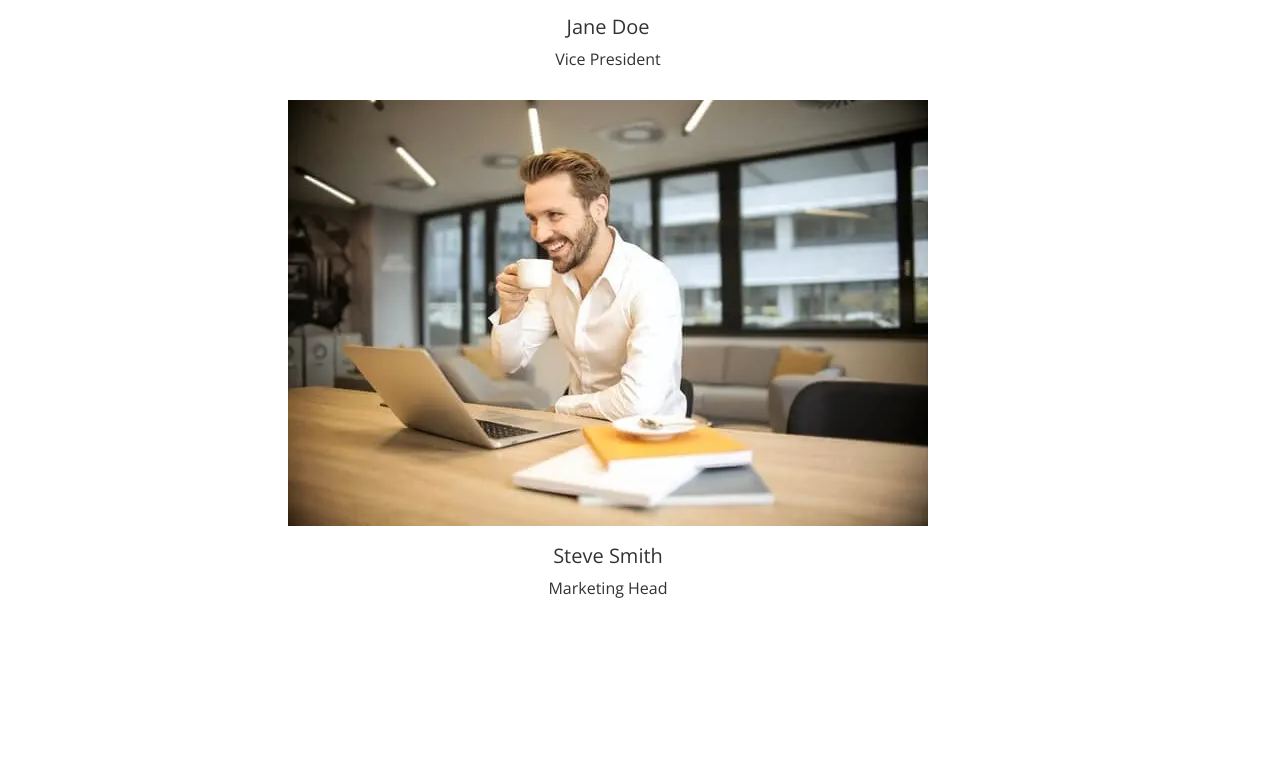
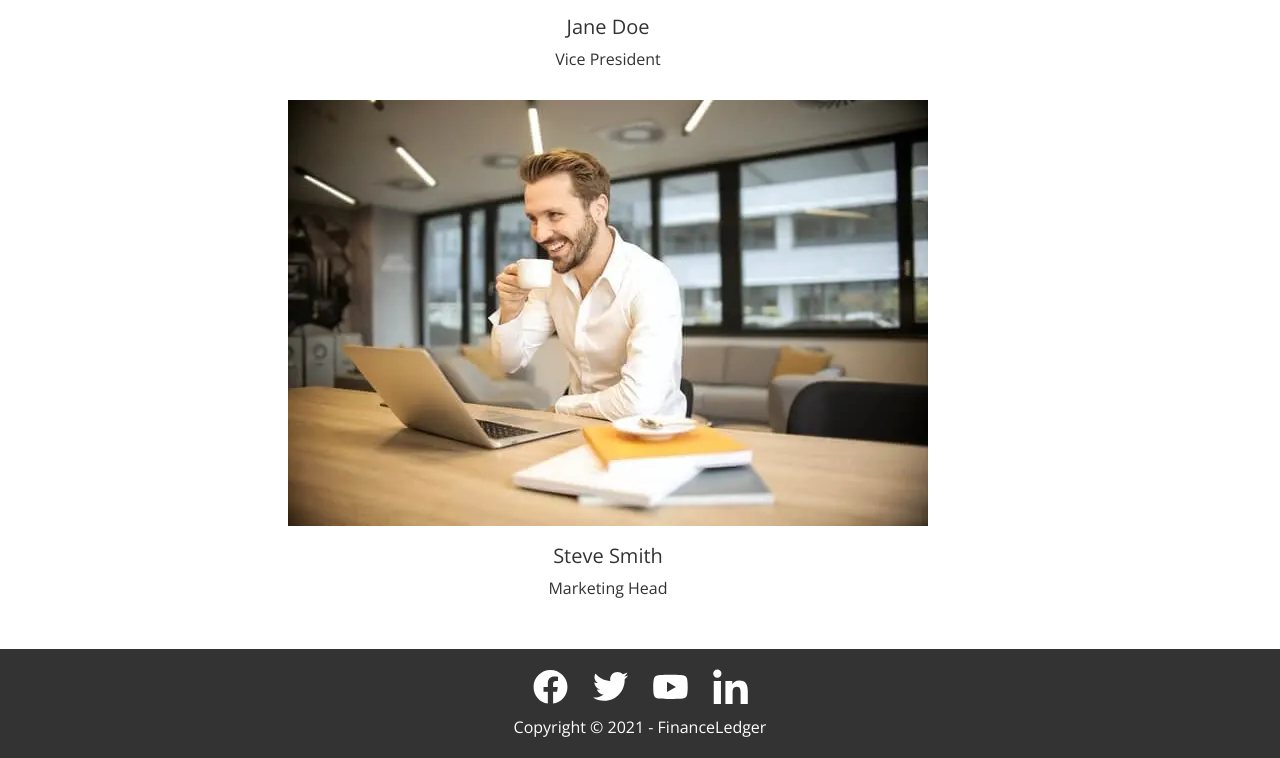
Before and after one commit to nadiakhoptiuk/finance-ledger, a website built with Parcel: page src/index.html in a window 1280 px wide. Shown: the part 5817-6575 px from the top of the page. Before the commit the page ends 6496 px from the top, so only its background shows below. Built offline with nearby package versions, Linux system fonts and the light colour scheme.

Commit message:
feature / footer

```diff
--- a/src/partials/footer.html
+++ b/src/partials/footer.html
@@ -0,0 +1,39 @@
+<footer class="footer">
+  <div class="container">
+    <ul class="company-social">
+      <li class="company-social__item">
+        <a href="" aria-label="facebook link" class="company-social__link">
+          <svg width="35" height="35">
+            <use href="../src/images/sprite.svg#facebook-icon"></use>
+          </svg>
+        </a>
+      </li>
+
+      <li class="company-social__item">
+        <a href="" aria-label="twitter link" class="company-social__link">
+          <svg width="35" height="35">
+            <use href="../src/images/sprite.svg#twitter-icon"></use>
+          </svg>
+        </a>
+      </li>
+
+      <li class="company-social__item">
+        <a href="" aria-label="youtube link" class="company-social__link">
+          <svg width="35" height="35">
+            <use href="../src/images/sprite.svg#youtube-icon"></use>
+          </svg>
+        </a>
+      </li>
+
+      <li class="company-social__item">
+        <a href="" aria-label="linkedin link" class="company-social__link">
+          <svg width="35" height="35">
+            <use href="../src/images/sprite.svg#linkedin-icon"></use>
+          </svg>
+        </a>
+      </li>
+    </ul>
+
+    <p class="footer__copyright">Copyright &copy; 2021 - FinanceLedger</p>
+  </div>
+</footer>
--- a/src/sass/layout/_footer.scss
+++ b/src/sass/layout/_footer.scss
@@ -0,0 +1,31 @@
+.footer {
+  padding: 20px 0;
+  text-align: center;
+  background-color: $textColorSecondary;
+  color: $textColorPrimary;
+}
+
+.company-social {
+  display: flex;
+  justify-content: center;
+  align-items: center;
+  margin-bottom: 12px;
+}
+
+.company-social__item:not(:last-child) {
+  margin-right: 25px;
+}
+
+.company-social__link {
+  display: block;
+  width: 100%;
+  height: 100%;
+  display: flex;
+  justify-content: center;
+  align-items: center;
+}
+
+.footer__copyright {
+  font-size: 16px;
+  line-height: 1.38;
+}
--- a/src/sass/layout/_team.scss
+++ b/src/sass/layout/_team.scss
@@ -13,7 +13,7 @@
   flex-wrap: wrap;
 }
 
-.team__gallery-item {
+.team__gallery-item:not(:last-child) {
   margin-bottom: 30px;
 }
 
```
